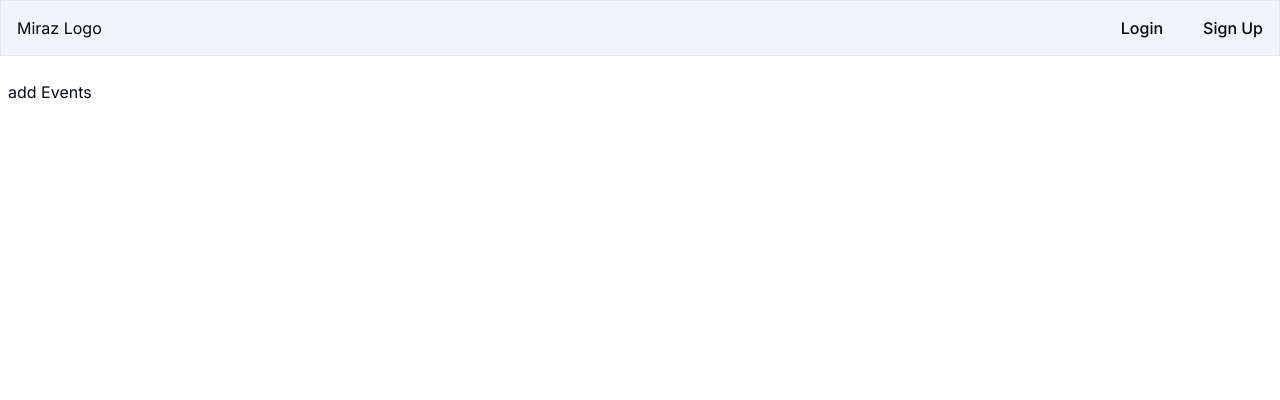
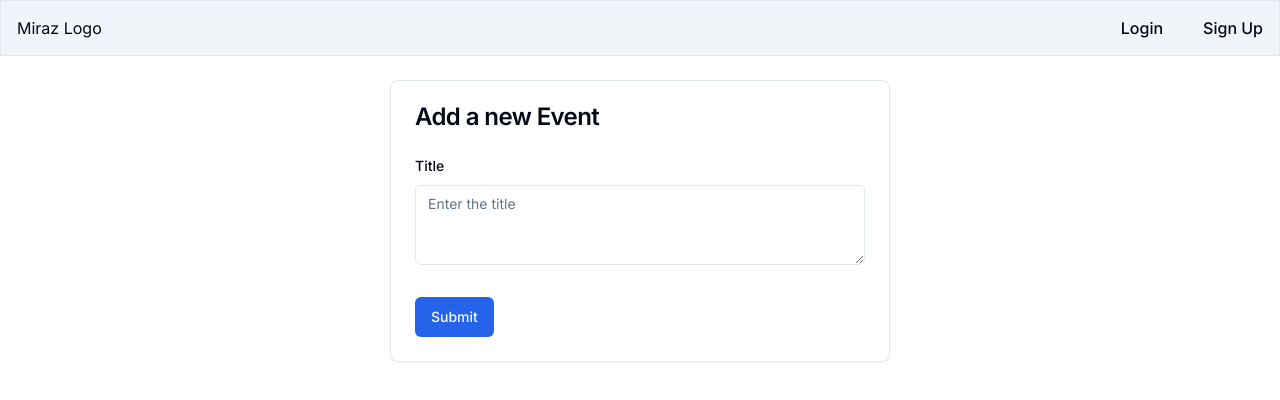
Before and after one commit to rajatverma311201/miraz-web, a Next.js app: page /admin/events/add in a window 1280 px wide. Shown: the top 400 px of the page. Built offline with nearby package versions, Linux system fonts and the light colour scheme.

Commit message:
add and update form of event

```diff
--- /dev/null
+++ b/src/app/admin/events/[eventId]/page.tsx
@@ -0,0 +1,25 @@
+import { EventForm } from "@/components/admin/event-form";
+import { db } from "@/lib/db";
+import { notFound } from "next/navigation";
+
+interface EventUpdatePageProps {
+    params: { eventId: string };
+}
+
+const EventUpdatePage: React.FC<EventUpdatePageProps> = async ({ params }) => {
+    const { eventId } = params;
+
+    const event = await db.event.findUnique({
+        where: {
+            id: eventId,
+        },
+    });
+
+    if (!event) {
+        notFound();
+    }
+
+    return <EventForm event={event} eventId={eventId} />;
+};
+
+export default EventUpdatePage;
--- a/src/app/admin/events/add/page.tsx
+++ b/src/app/admin/events/add/page.tsx
@@ -1,11 +1,9 @@
-import React from 'react'
+"use client"
 
-const page = () => {
-  return (
-    <div>
-      add Events
-    </div>
-  )
+import { EventForm } from "@/components/admin/event-form"
+
+const EventFormPage = () => {
+  return <EventForm />
 }
 
-export default page
+export default EventFormPage
--- /dev/null
+++ b/src/components/admin/event-form.tsx
@@ -0,0 +1,120 @@
+"use client";
+
+import { zodResolver } from "@hookform/resolvers/zod";
+import { useForm } from "react-hook-form";
+import { z } from "zod";
+
+import { Button } from "@/components/ui/button";
+import {
+    Form,
+    FormControl,
+    FormDescription,
+    FormField,
+    FormItem,
+    FormLabel,
+    FormMessage,
+} from "@/components/ui/form";
+
+import { Card, CardContent, CardHeader, CardTitle } from "@/components/ui/card";
+
+import { Textarea } from "@/components/ui/textarea";
+import { EventFormSchema } from "@/zodSchemas";
+import { addEvent, updateEvent } from "@/actions/event";
+import { toast } from "sonner";
+import { useRouter } from "next/navigation";
+import { Loader2 } from "lucide-react";
+
+interface EventFormProps {
+    event?: {
+        title: string;
+    };
+    eventId?: string;
+}
+
+export const EventForm: React.FC<EventFormProps> = ({ event, eventId }) => {
+    const router = useRouter();
+
+    const form = useForm<z.infer<typeof EventFormSchema>>({
+        resolver: zodResolver(EventFormSchema),
+        defaultValues: {
+            title: eventId ? event?.title : "",
+        },
+    });
+
+    const onSubmit = async (values: z.infer<typeof EventFormSchema>) => {
+        const toastId = toast.loading(
+            `${eventId ? "Updating" : "Adding"} Event, Please Wait...`,
+        );
+
+        try {
+            if (eventId) {
+                await updateEvent(eventId, values);
+            } else {
+                await addEvent(values);
+            }
+            toast.success(`Event ${eventId ? "Updated" : "Added"} Successfully`, {
+                id: toastId,
+            });
+            router.refresh();
+            router.back();
+        } catch (error) {
+            toast.error(`Event ${eventId ? "update" : "add"} failed`, {
+                id: toastId,
+            });
+        }
+    };
+
+    return (
+        <>
+            <Card className="mx-auto max-w-[500px]">
+                <CardHeader>
+                    <CardTitle>
+                        {eventId ? "Update Event" : "Add a new Event"}
+                    </CardTitle>
+                </CardHeader>
+                <CardContent>
+                    <Form {...form}>
+                        <form
+                            onSubmit={form.handleSubmit(onSubmit)}
+                            className="space-y-8"
+                        >
+                            <FormField
+                                control={form.control}
+                                name="title"
+                                render={({ field }) => (
+                                    <FormItem>
+                                        <FormLabel>Title</FormLabel>
+                                        <FormControl>
+                                            <Textarea
+                                                placeholder="Enter the title"
+                                                {...field}
+                                            />
+                                        </FormControl>
+                                        <FormMessage />
+                                    </FormItem>
+                                )}
+                            />
+                            <Button
+                                type="submit"
+                                disabled={form.formState.isSubmitting}
+                                className="disabled:cursor-not-allowed"
+                            >
+                                {form.formState.isSubmitting ? (
+                                    <>
+                                        <Loader2
+                                            size={16}
+                                            className="mr-2 animate-spin"
+                                        />
+                                        Please Wait
+                                    </>
+                                ) : (
+                                    "Submit"
+                                )}
+                            </Button>
+                        </form>
+                    </Form>
+                </CardContent>
+            </Card>
+        </>
+    );
+};
--- a/src/zodSchemas.ts
+++ b/src/zodSchemas.ts
@@ -17,3 +17,7 @@ export const SponsorFormSchema = z.object({
         message: "link too short",
     }),
 });
+
+export const EventFormSchema = z.object({
+    title: z.string()
+});
```
